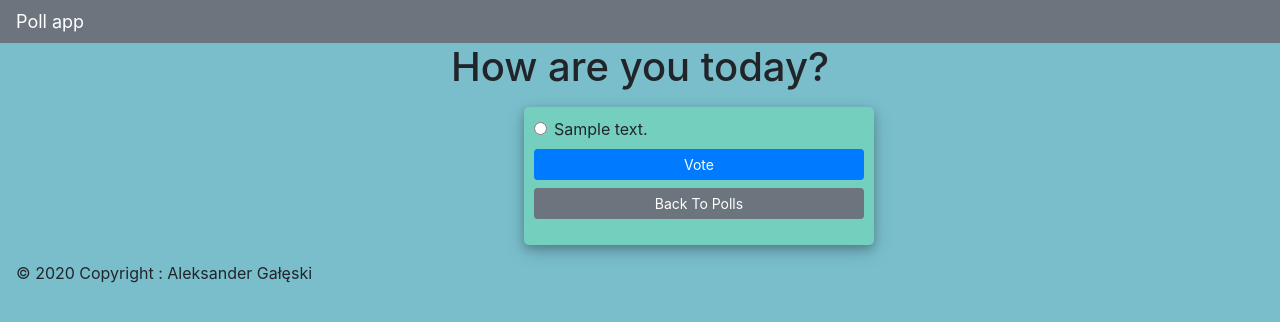
After one commit to Wolfenekxd/Pollapp, a Django app: page /vote/cast_ballot in a window 1280 px wide. The commit adds this page. Shown: the top 322 px of the page. Run offline with Django 3.2, Linux system fonts and the light colour scheme; tables that the repository leaves empty hold one stand-in row (values such as "Sample post"); some libraries are stand-ins or nearby versions.

Commit message:
Added sample vote page for presentation

```diff
--- /dev/null
+++ b/templates/cast/samplevote.html
@@ -0,0 +1,34 @@
+{% extends 'base.html' %}
+{% block content %}
+
+<h1 class="text-center mb-3">How are you today?</h1>
+
+{% if error_message %}
+<p class="alert alert-danger">
+	<strong>{{ error_message }}</strong>
+</p>
+{% endif %}
+<div class="col-md-8 offset-md-4">
+    <div class="user_card" style="margin-left: 10%;">
+    <form action="" method="post">
+	{% csrf_token %}
+	{% for answer in answers %}
+		<div class="form-check">
+			<input
+				type="radio"
+				name="answer"
+				class="form-check-input"
+				id="answer{{ forloop.counter }}"
+				value="{{ answer.id }}"
+			/>
+			<label for="answer{{ forloop.counter }}">{{ answer }}</label
+			>
+		</div>
+    {% endfor %}
+    </form>
+    <a href="" class="btn btn-primary btn-sm mb-2">Vote </a>
+    <a class="btn btn-secondary btn-sm mb-3" href="{% url 'votingbooth:polls/avalaible' %}">Back To Polls</a>
+
+</div>
+</div>
+{% endblock %}
--- a/templates/pages/navbar.html
+++ b/templates/pages/navbar.html
@@ -6,7 +6,7 @@
   }
 </style>
 
-<nav class="navbar navbar-expand-lg navbar-light bg-dark">
+<nav class="navbar navbar-expand-lg navbar-light bg-secondary">
   <div class="hello-msg" >Poll app</div>
   <button class="navbar-toggler" type="button" data-toggle="collapse" data-target="#navbarNavDropdown" aria-controls="navbarNavDropdown" aria-expanded="false" aria-label="Toggle navigation">
     <span class="navbar-toggler-icon"></span>
@@ -15,15 +15,16 @@
   <div class="collapse navbar-collapse" id="navbarNavDropdown">
     <ul class="navbar-nav">
       <li class="nav-item active">
-        <div class="hello-msg">
-          <a class="nav-link" href="/home">Home <span class="sr-only">(current)</span></a>
-        </div>
+        <a class="nav-link" href="/home">Home <span class="sr-only">(current)</span></a>
       </li>
       <li class="nav-item">
         <a class="nav-link" href="{% url 'votingbooth:polls/avalaible' %}">Avalaible polls</a>
       </li>
       <li class="nav-item">
           <a class ="nav-link "href="{% url 'votingbooth:polls/create' %}">Create your poll</a>
+      </li>
+      <li class="nav-item">
+        <a class ="nav-link "href="{% url 'votingbooth:polls/user_polls' %}">{{user.username}} polls</a>
       </li>
       <li class="nav-item dropdown">
         <a class="nav-link dropdown-toggle" href="#" id="navbarDropdownMenuLink" data-toggle="dropdown" aria-haspopup="true" aria-expanded="false">
--- a/templates/polls/avalaible.html
+++ b/templates/polls/avalaible.html
@@ -9,7 +9,7 @@
     <div class="user_card mb-4" style="margin-left: 10%;">
         <p class="lead">{{ question }}</p>
         <a href="{% url 'votingbooth:polls/detail' question.pk %}" class="btn btn-primary btn-sm mb-2">Details</a>
-        <a href="{% url 'votingstage:vote/choice' question.pk %}" class="btn btn-primary btn-sm mb-2">Vote Now</a>
+        <a href="{% url 'votingstage:sample' %}" class="btn btn-primary btn-sm mb-2">Vote Now</a>
         <a href="{% url 'votingbooth:polls/results' question.pk %}" class="btn btn-secondary btn-sm mb-2">Results</a>
     </div>
 </div>
--- a/votingbooth/urls.py
+++ b/votingbooth/urls.py
@@ -6,6 +6,7 @@ app_name = 'votingbooth'
 
 urlpatterns = [
     path('', views.avalaible, name='polls/avalaible'),
+    path('user_polls', views.user_polls, name='polls/user_polls'),
     path('<int:pk>/', views.detail, name='polls/detail'),
     path('<int:pk>/results', views.results, name='polls/results'),
     path('createpoll/', views.create_poll, name='polls/create'),
--- a/votingstage/urls.py
+++ b/votingstage/urls.py
@@ -6,5 +6,6 @@ app_name = 'votingstage'
 
 urlpatterns = [
     path('<int:pk>', views.choice, name='cast/choice'),
-    path('<int:pk>/cast', views.vote, name='vote')
+    path('<int:pk>/cast', views.vote, name='vote'),
+    path('cast_ballot', views.sample_vote, name='sample')
 ]
--- a/votingstage/views.py
+++ b/votingstage/views.py
@@ -29,3 +29,7 @@ def vote(request, pk):
         selected_choice.Result += 1
         selected_choice.save()
         return HttpResponseRedirect(reverse('polls:polls/results', args=(question.id,)))
+
+def sample_vote(request):
+    answers = Answers.objects.filter(Election_Id=1)
+    return render(request, 'cast/samplevote.html', {'answers':answers})
```
Also changed, not shown: templates/polls/user_polls.html (added, +46 -0 lines), votingbooth/views.py (+9 -0 lines).
